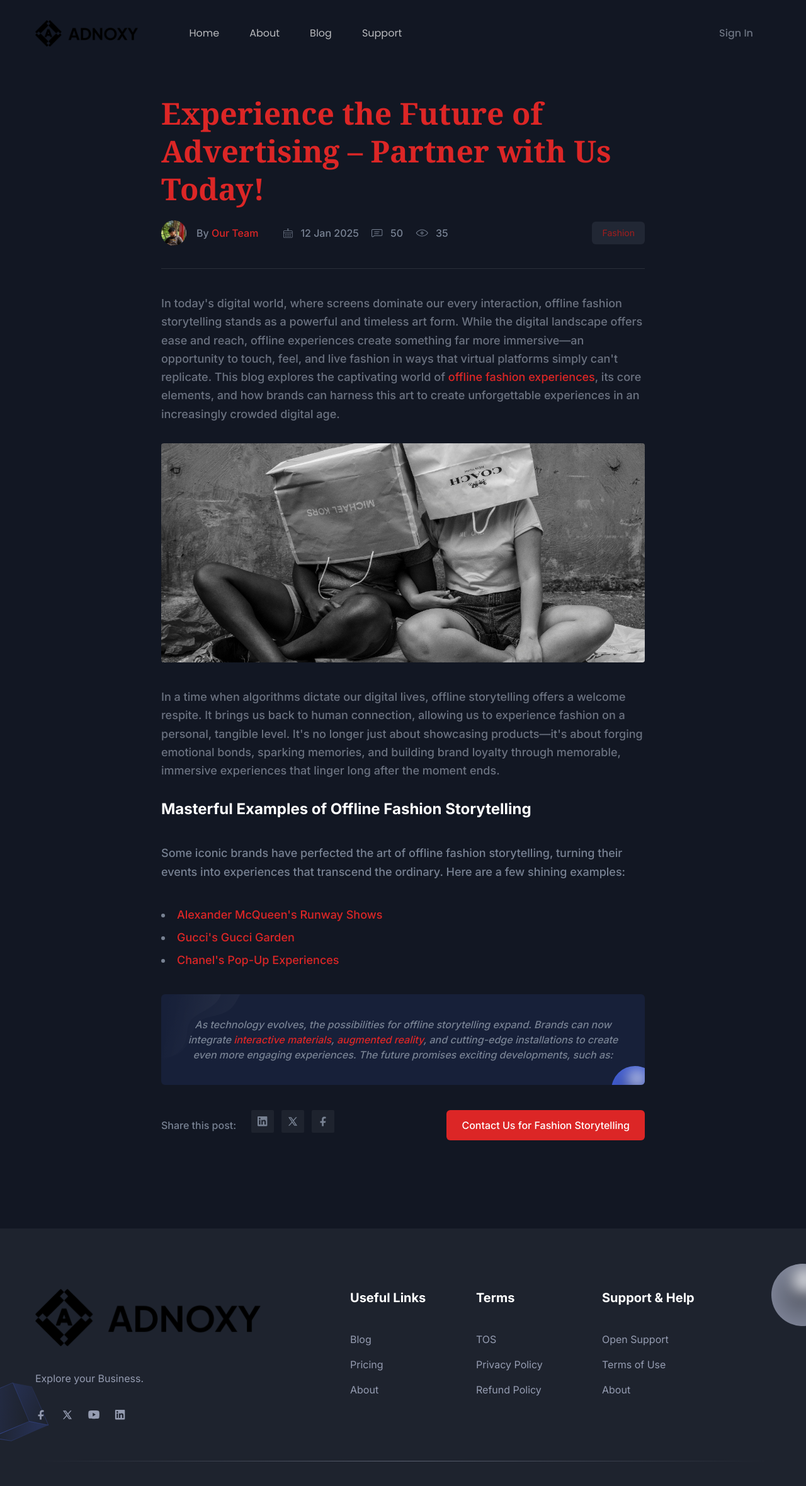
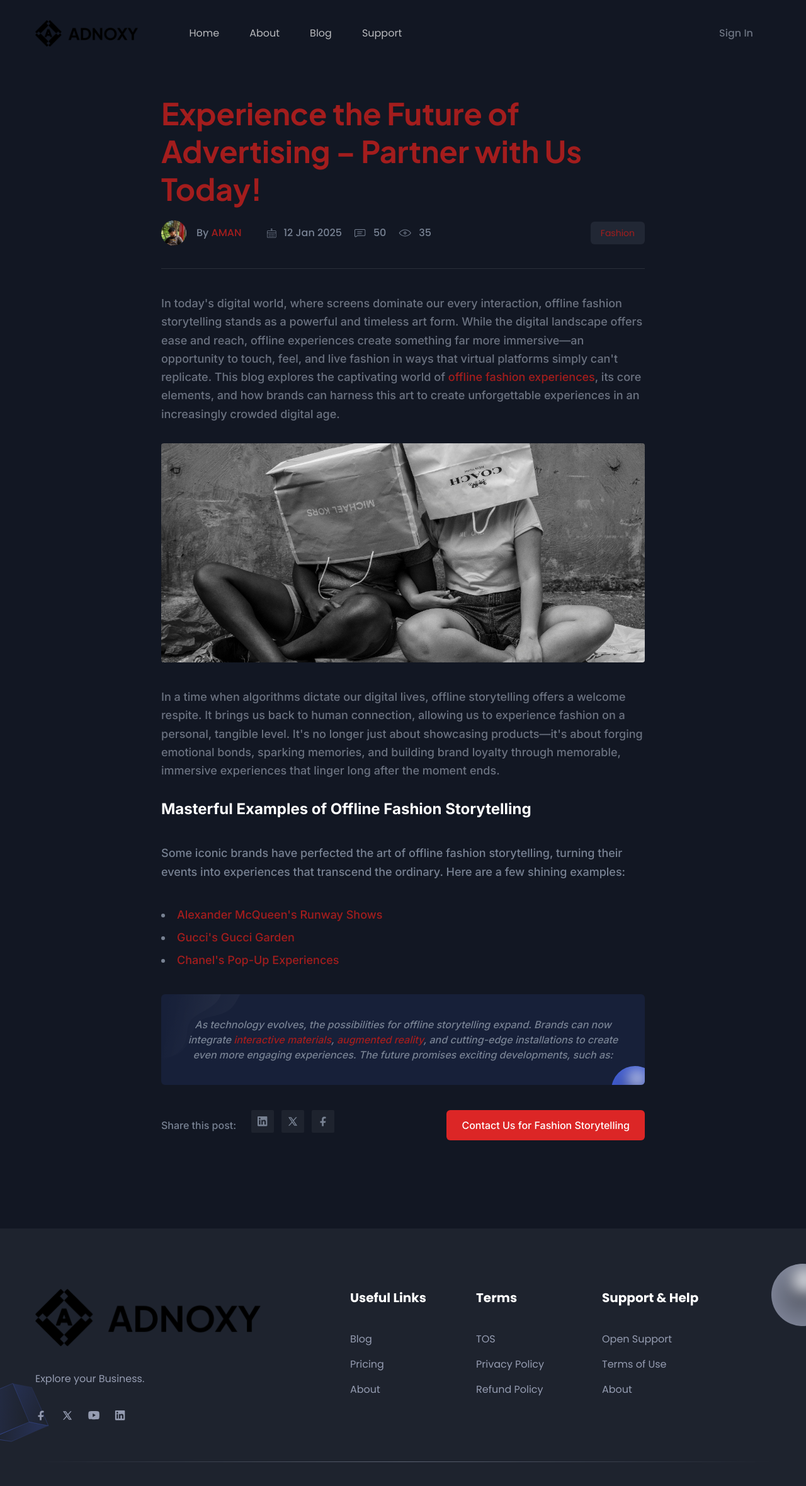
Before and after one commit to aman-adnoxy/adnoxy-web, a Next.js app: page /blog-details in a window 1280 px wide. Shown: the top 2360 px of the page at 63% size. Built offline with nearby package versions, Linux system fonts and the light colour scheme.

Commit message:
fixed ui

```diff
--- a/src/app/blog-details/page.tsx
+++ b/src/app/blog-details/page.tsx
@@ -18,28 +18,30 @@
           <div className="-mx-4 flex flex-wrap justify-center">
             <div className="w-full px-4 lg:w-8/12">
               <div>
-                <h2 className="mb-5 text-3xl font-bold leading-tight text-red-600 dark:text-red-600 sm:text-4xl sm:leading-tight md:text-5xl md:leading-tight font-serif">
+                <h2 className="mb-5 text-3xl font-bold leading-tight text-[#a31d1d] dark:text-[#a31d1d] sm:text-4xl sm:leading-tight md:text-5xl md:leading-tight" style={{ fontFamily: 'Plus Jakarta Sans' }}>
                   <a href="/services/advertising" className="hover:underline">
                     Experience the Future of Advertising – Partner with Us Today!
                   </a>
                 </h2>
-                <div className="mb-10 flex flex-wrap items-center justify-between border-b border-body-color border-opacity-10 pb-4 dark:border-white dark:border-opacity-10">
+                <div className="mb-10 flex flex-wrap items-center justify-between border-b border-body-color border-opacity-10 pb-4 dark:border-white dark:border-opacity-10 font-['Poppins']">
                   <div className="flex flex-wrap items-center">
                     <div className="mb-5 mr-10 flex items-center">
                       <div className="mr-4">
                         <div className="relative h-10 w-10 overflow-hidden rounded-full">
                           <a href="/about">
+                          <div className="rounded-3xl">
                             <Image
                               src="/images/blog/author-011.jpg"
                               alt="author"
                               fill
                             />
+                            </div>
                           </a>
                         </div>
                       </div>
                       <div className="w-full">
                         <span className="mb-1 text-base font-medium text-body-color">
-                          By <a href="/about" className="text-red-600 hover:underline">Our Team</a>
+                          By <a href="/about" className="text-[#a31d1d] hover:underline">AMAN</a>
                         </span>
                       </div>
                     </div>
@@ -107,7 +109,7 @@
                 </div>
                 <div>
                   <p className="mb-8 text-base font-medium leading-relaxed text-gray-500 sm:text-lg sm:leading-relaxed lg:text-base lg:leading-relaxed xl:text-lg xl:leading-relaxed">
-                    In today's digital world, where screens dominate our every interaction, offline fashion storytelling stands as a powerful and timeless art form. While the digital landscape offers ease and reach, offline experiences create something far more immersive—an opportunity to touch, feel, and live fashion in ways that virtual platforms simply can't replicate. This blog explores the captivating world of <a href="/offline-experiences" className="text-red-600 hover:underline">offline fashion experiences</a>, its core elements, and how brands can harness this art to create unforgettable experiences in an increasingly crowded digital age.
+                    In today's digital world, where screens dominate our every interaction, offline fashion storytelling stands as a powerful and timeless art form. While the digital landscape offers ease and reach, offline experiences create something far more immersive—an opportunity to touch, feel, and live fashion in ways that virtual platforms simply can't replicate. This blog explores the captivating world of <a href="/offline-experiences" className="text-[#a31d1d] hover:underline">offline fashion experiences</a>, its core elements, and how brands can harness this art to create unforgettable experiences in an increasingly crowded digital age.
                   </p>
                   <div className="mb-10 w-full overflow-hidden rounded">
                     <a href="/gallery/fashion-events">
@@ -132,18 +134,18 @@
                   </p>
                   <ul className="mb-10 list-inside list-disc text-body-color">
                     <li className="mb-2 text-base font-medium text-body-color sm:text-lg lg:text-base xl:text-lg">
-                      <a href="https://www.alexandermcqueen.com" target="_blank" rel="noopener noreferrer" className="text-red-600 hover:underline">Alexander McQueen's Runway Shows</a>
+                      <a href="https://www.alexandermcqueen.com" target="_blank" rel="noopener noreferrer" className="text-[#a31d1d] hover:underline">Alexander McQueen's Runway Shows</a>
                     </li>
                     <li className="mb-2 text-base font-medium text-body-color sm:text-lg lg:text-base xl:text-lg">
-                      <a href="https://www.gucci.com" target="_blank" rel="noopener noreferrer" className="text-red-600 hover:underline">Gucci's Gucci Garden</a>
+                      <a href="https://www.gucci.com" target="_blank" rel="noopener noreferrer" className="text-[#a31d1d] hover:underline">Gucci's Gucci Garden</a>
                     </li>
                     <li className="mb-2 text-base font-medium text-body-color sm:text-lg lg:text-base xl:text-lg">
-                      <a href="https://www.chanel.com" target="_blank" rel="noopener noreferrer" className="text-red-600 hover:underline">Chanel's Pop-Up Experiences</a>
+                      <a href="https://www.chanel.com" target="_blank" rel="noopener noreferrer" className="text-[#a31d1d] hover:underline">Chanel's Pop-Up Experiences</a>
                     </li>
                   </ul>
                   <div className="relative z-10 mb-10 overflow-hidden rounded-md bg-primary bg-opacity-10 p-8 md:p-9 lg:p-8 xl:p-9">
                     <p className="text-center text-base font-medium italic text-body-color">
-                      As technology evolves, the possibilities for offline storytelling expand. Brands can now integrate <a href="/ar-experiences" className="text-red-600 hover:underline">interactive materials</a>, <a href="/vr-solutions" className="text-red-600 hover:underline">augmented reality</a>, and cutting-edge installations to create even more engaging experiences. The future promises exciting developments, such as:
+                      As technology evolves, the possibilities for offline storytelling expand. Brands can now integrate <a href="/ar-experiences" className="text-[#a31d1d] hover:underline">interactive materials</a>, <a href="/vr-solutions" className="text-[#a31d1d] hover:underline">augmented reality</a>, and cutting-edge installations to create even more engaging experiences. The future promises exciting developments, such as:
                     </p>
                     <span className="absolute left-0 top-0 z-[-1]">
                       <svg
--- a/src/app/blog/page.tsx
+++ b/src/app/blog/page.tsx
@@ -12,11 +12,13 @@
 const Blog = () => {
   return (
     <>
+
+    <div style={{ fontFamily: 'Plus Jakarta Sans' }}>
       <Breadcrumb
-        pageName="Blog"
+        pageName="Blogs"
         description="Explore in-depth articles, expert tips, and the latest industry trends to help you make the most of our SaaS solutions and stay ahead in your field."
       />
-
+</div>
       <section className="pb-[120px] pt-[120px]">
         <div className="container">
           <div className="-mx-4 flex flex-wrap justify-center">
--- a/src/components/About/AboutSectionTwo.tsx
+++ b/src/components/About/AboutSectionTwo.tsx
@@ -22,12 +22,12 @@
 
   return (
     <section className="bg-white">
-      <div className="container px-3 relative">
+      <div className="container px-3 relative py-16 font-[Poppins]">
         {/* Full-Width Image with animation */}
         <img
           src="/images/about/image2.png"
           alt="About Image"
-          className={`w-full h-[90vh] object-cover rounded-3xl transition-all duration-1000 ease-out transform ${
+          className={`w-full h-[80vh] object-cover rounded-3xl transition-all duration-1000 ease-out transform ${
             animate ? "opacity-100 scale-100" : "opacity-0 scale-95"
           }`}
         />
--- a/src/components/FAQ/FAQSection.tsx
+++ b/src/components/FAQ/FAQSection.tsx
@@ -18,7 +18,7 @@
   ];
 
   return (
-    <div className="faq-section min-h-[85vh] pt-16 md:pt-20 lg:pt-28 bg-gray-50">
+    <div className="faq-section min-h-[85vh] pt-16">
       <h2 className="text-[2rem] lg:text-[3rem] md:text-[2.5rem] sm:text-[2rem] font-bold text-center text-black mb-6" style={{ fontFamily: 'Plus Jakarta Sans' }}>Frequently Asked Questions</h2>
       <div className="max-w-3xl mx-auto mt-8 font-[Poppins] bg-[#f5f5f5] rounded-3xl p-6">
         {faqData.map((faq, index) => (
--- a/src/components/Footer/index.tsx
+++ b/src/components/Footer/index.tsx
@@ -9,7 +9,7 @@
         <div className="container">
           <div className="-mx-4 flex flex-wrap">
             <div className="w-full px-4 md:w-1/2 lg:w-4/12 xl:w-5/12">
-              <div className="mb-12 max-w-[360px] lg:mb-16">
+              <div className="mb-12 max-w-[360px] lg:mb-16 font-[Poppins]">
                 <Link href="/" className="mb-8 inline-block">
                   <Image
                     src="/images/logo/logo-1.png"
@@ -108,7 +108,7 @@
               </div>
             </div>
 
-            <div className="w-full px-4 sm:w-1/2 md:w-1/2 lg:w-2/12 xl:w-2/12">
+            <div className="w-full px-4 sm:w-1/2 md:w-1/2 lg:w-2/12 xl:w-2/12 font-[Poppins]">
               <div className="mb-12 lg:mb-16">
                 <h2 className="mb-10 text-xl font-bold text-black dark:text-white">
                   Useful Links
@@ -142,7 +142,7 @@
               </div>
             </div>
 
-            <div className="w-full px-4 sm:w-1/2 md:w-1/2 lg:w-2/12 xl:w-2/12">
+            <div className="w-full px-4 sm:w-1/2 md:w-1/2 lg:w-2/12 xl:w-2/12 font-[Poppins]">
               <div className="mb-12 lg:mb-16">
                 <h2 className="mb-10 text-xl font-bold text-black dark:text-white">
                   Terms
@@ -176,7 +176,7 @@
               </div>
             </div>
 
-            <div className="w-full px-4 md:w-1/2 lg:w-4/12 xl:w-3/12">
+            <div className="w-full px-4 md:w-1/2 lg:w-4/12 xl:w-3/12 font-[Poppins]">
               <div className="mb-12 lg:mb-16">
                 <h2 className="mb-10 text-xl font-bold text-black dark:text-white">
                   Support & Help
```
Also changed, not shown: src/components/Blog/index.tsx (+2 -6 lines), src/components/Features/SingleFeature.tsx (+5 -5 lines), src/components/Hero/index.tsx (+4 -25 lines), src/components/Video/index.tsx (+7 -12 lines).
